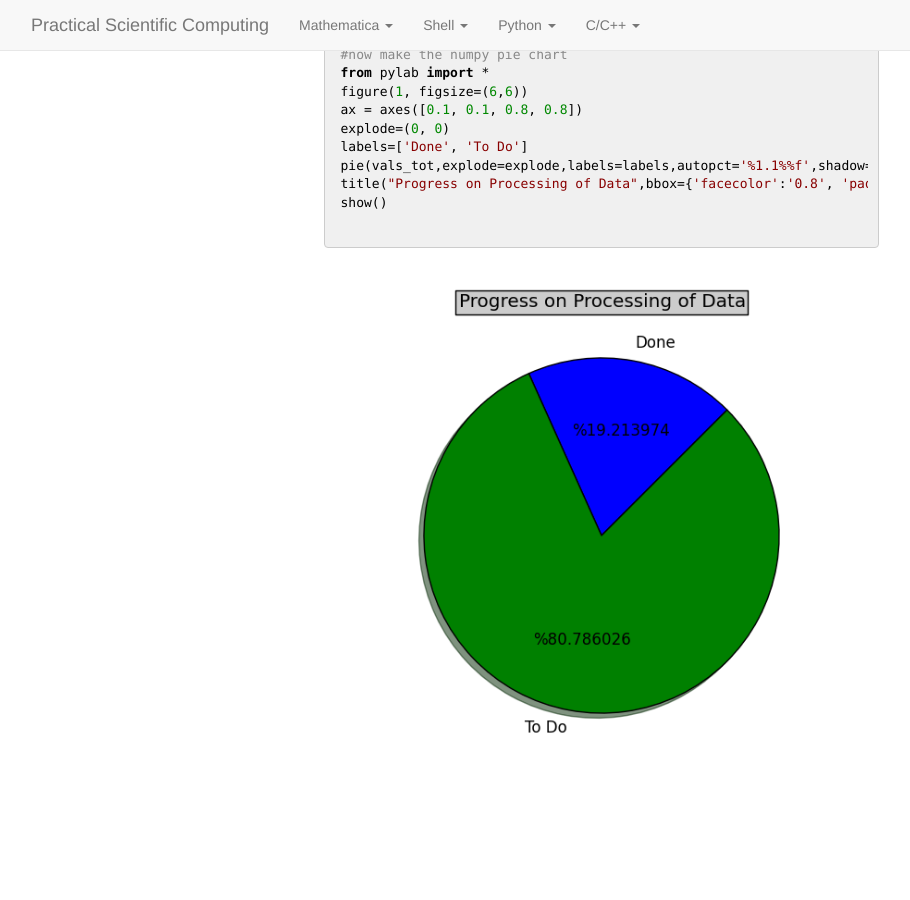
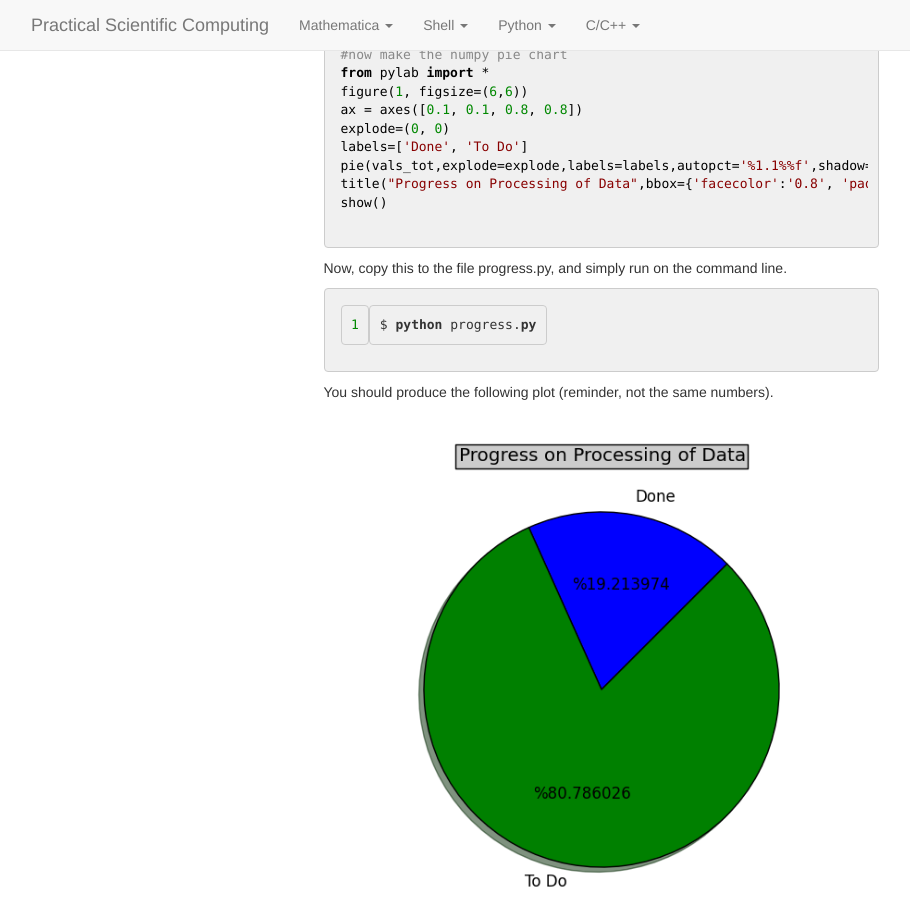
Before and after one commit to practical-scientific-computing/practical-scientific-computing.github.io, a Jekyll site: the page built from python/examples/run_processing_progress.md, in a window 1280 px wide and 900 px high, scrolled down 1539 px. Shown: the whole window, without its empty margins (39-949 px from the left). Built offline with Jekyll 4.4.1, drawn with Linux system fonts in a browser that asks for light colours; nearby versions of some CDN libraries; before the commit the page ends 2362 px from its top, so only the background shows below that.

Commit message:
more changes to run_processing_progress

````diff
--- a/python/examples/run_processing_progress.md
+++ b/python/examples/run_processing_progress.md
@@ -95,4 +95,12 @@ title("Progress on Processing of Data",bbox={'facecolor':'0.8', 'pad':5})
 show()
 
 ```
+
+Now, copy this to the file progress.py, and simply run on the command line.
+
+```
+$ python progress.py
+```
+You should produce the following plot (reminder, not the same numbers).
+
 ![Progress Output](/python/media/progress_output.png "Progress Output")
````
